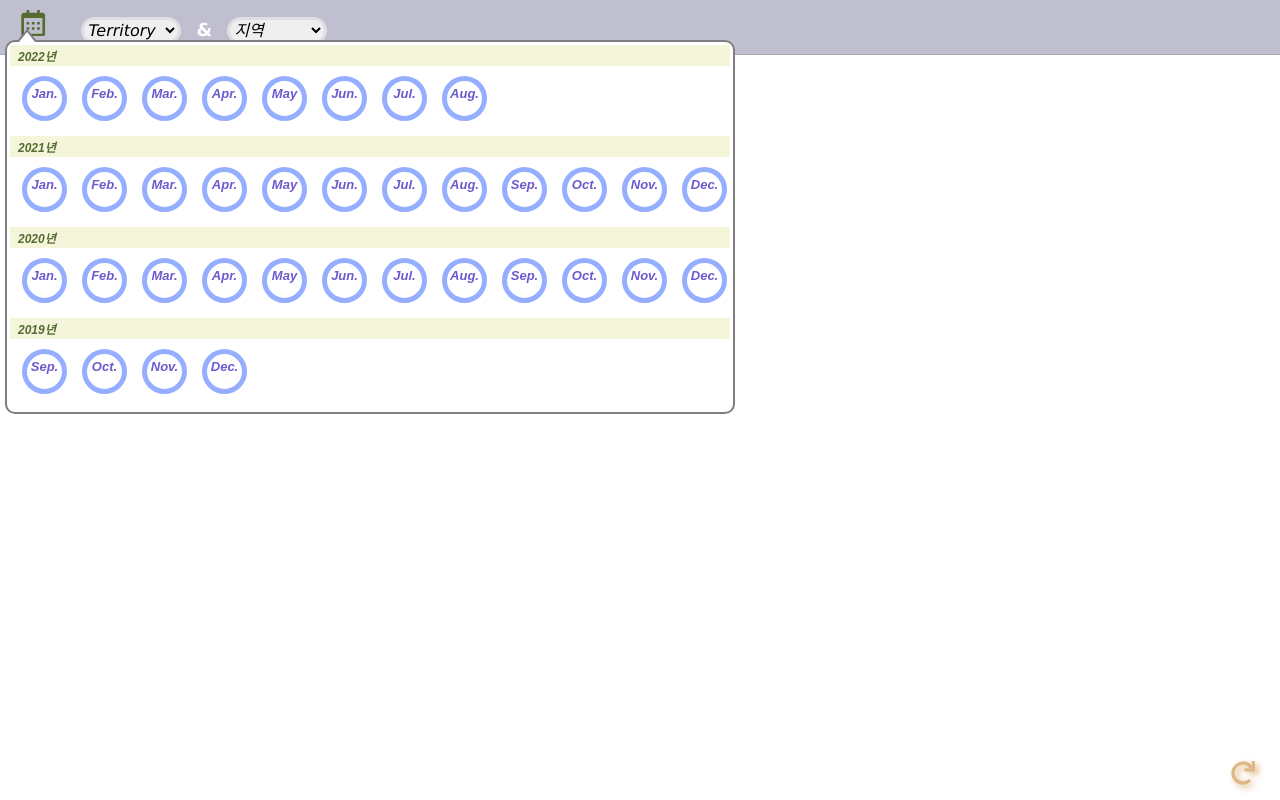
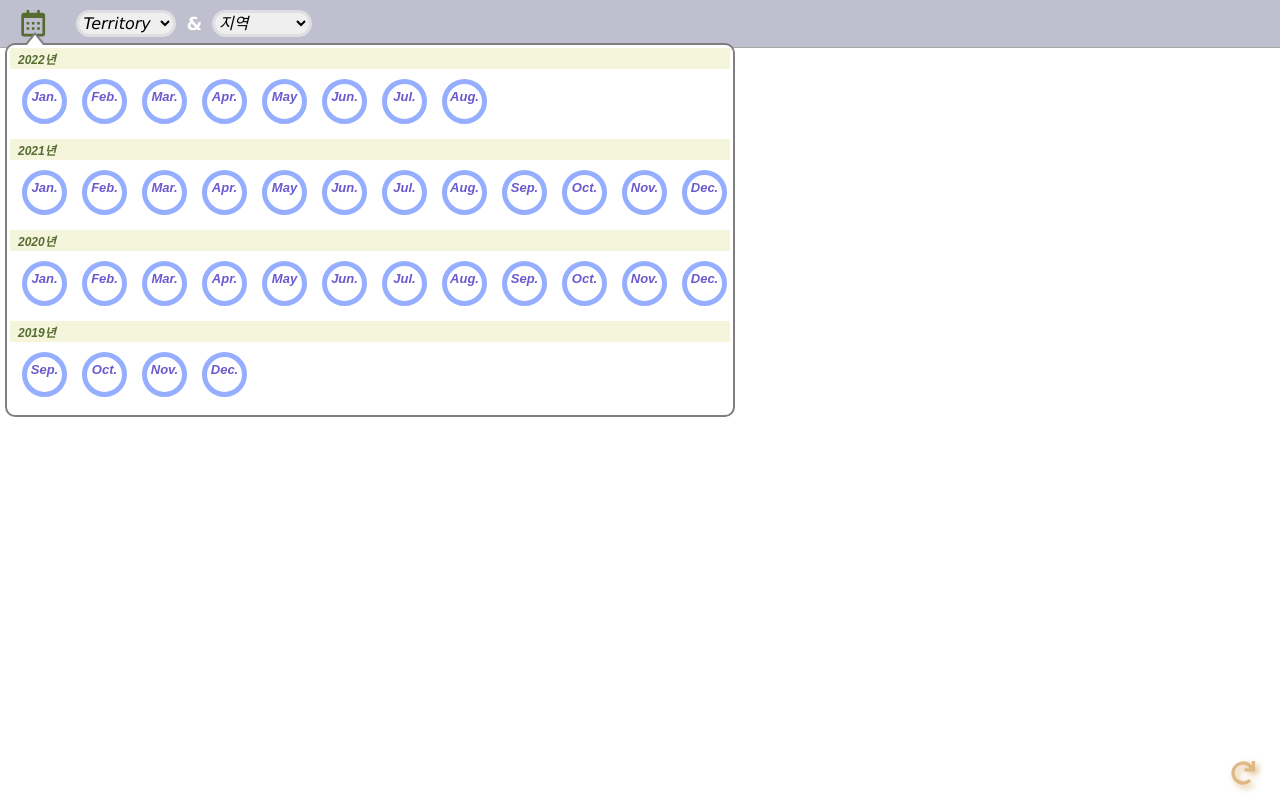
Before and after one commit to iQrU/salesData, a plain HTML site: page index.html in a window 1280 px wide. Both pictures are taken after a click on the icon 33 px from the left and 23 px from the top of the page. Drawn offline with Linux system fonts and the light colour scheme; no server answers.

Commit message:
Add files via upload

```diff
--- a/style.css
+++ b/style.css
@@ -2,6 +2,12 @@ body {
   margin: 0;
   font-family: sans-serif;
 }
+
+form {
+  display: flex;
+  align-items: center;
+}
+
 select {
   font-family: Verdana, Geneva, Tahoma, sans-serif;
   font-size: medium;
@@ -96,7 +102,7 @@ svg {
 
 .bubble {
   position: absolute;
-  top: 40px;
+  top: 43px;
   left: 5px;
   background: #FFFFFF;
   -webkit-border-radius: 10px;
@@ -114,7 +120,7 @@ svg {
   width: 0;
   z-index: 1;
   top: -10px;
-  left: 12px;
+  left: 20px;
 }
 .bubble:before {
   content: '';
@@ -126,7 +132,7 @@ svg {
   width: 0;
   z-index: 0;
   top: -13px;
-  left: 11px;
+  left: 19px;
 }
 
 .wrap {
```
